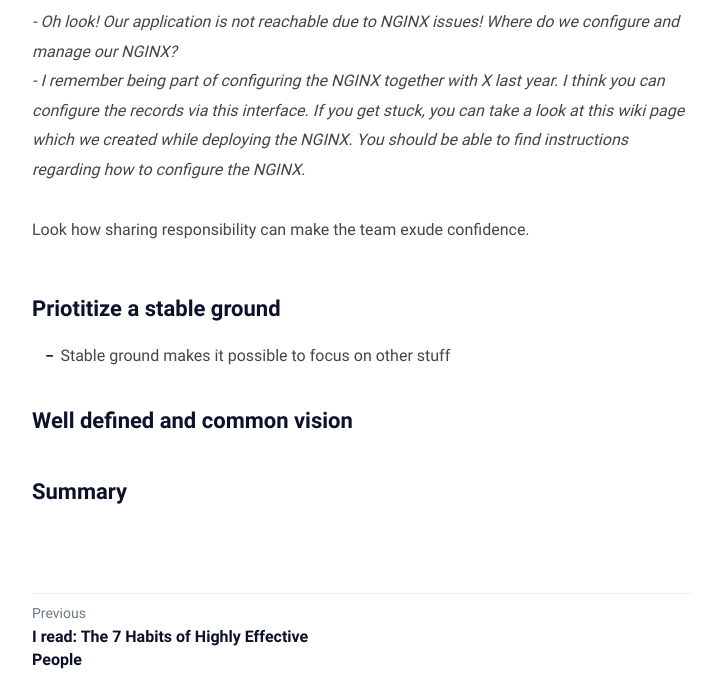
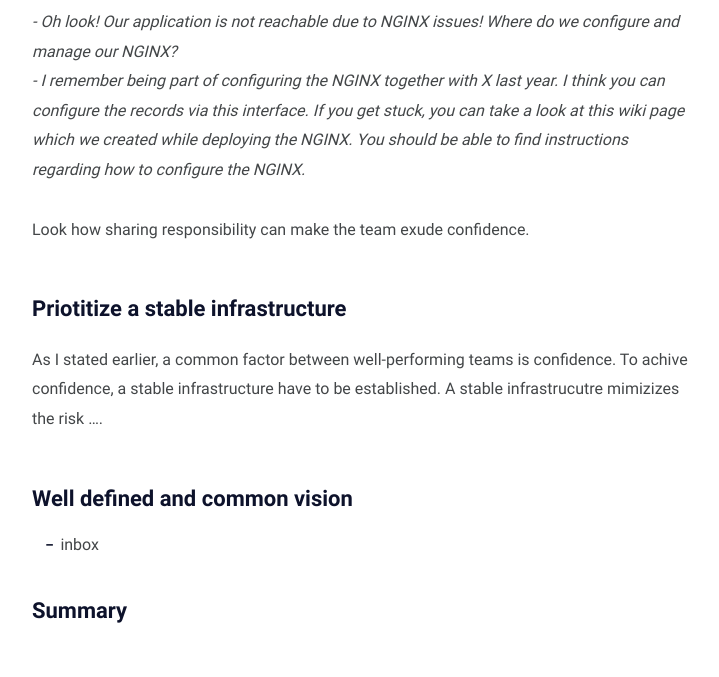
Before and after one commit to mile95/old-blog, a Jekyll site: the page built from _posts/dev-team/2022-07-24-dev-team.md, in a window 1280 px wide and 900 px high, scrolled down 1702 px, cut to the strip 0-677 px from the top of the window. Shown: the whole strip, without its empty margins (278-997 px from the left). Built offline with Jekyll 4.4.1, drawn with Linux system fonts in a browser that asks for light colours.

Commit message:
started with stable infra

```diff
--- a/_posts/dev-team/2022-07-24-dev-team.md
+++ b/_posts/dev-team/2022-07-24-dev-team.md
@@ -40,10 +40,15 @@ _- I remember being part of configuring the NGINX together with X last year. I t
 
 Look how sharing responsibility can make the team exude confidence.
 
-## Priotitize a stable ground
-- Stable ground makes it possible to focus on other stuff
+## Priotitize a stable infrastructure
+
+As I stated earlier, a common factor between well-performing teams is confidence.
+To achive confidence, a stable infrastructure have to be established.
+A stable infrastrucutre mimizizes the risk ....
+
 
 ## Well defined and common vision
 
+- inbox
 
 ## Summary
```
